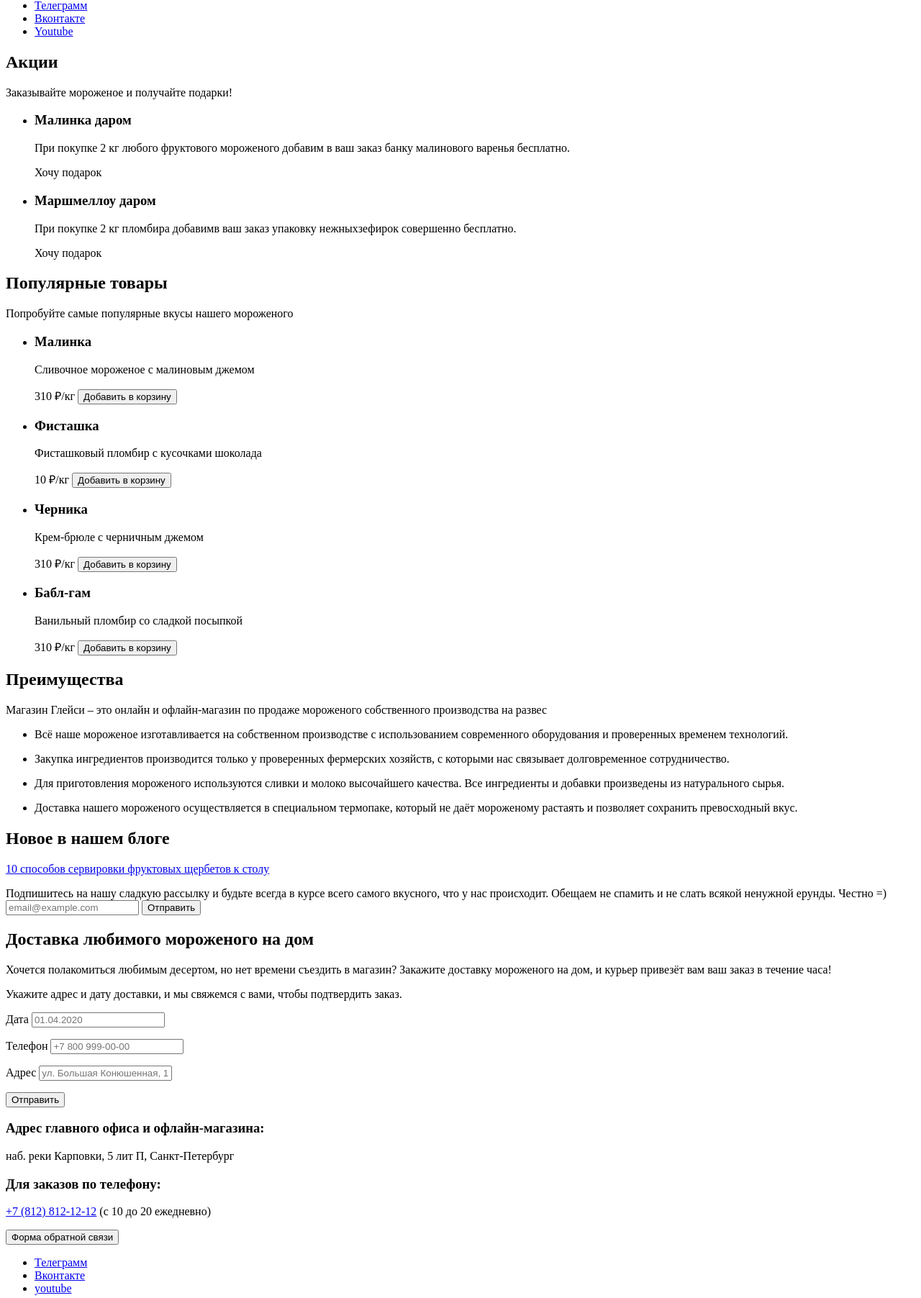
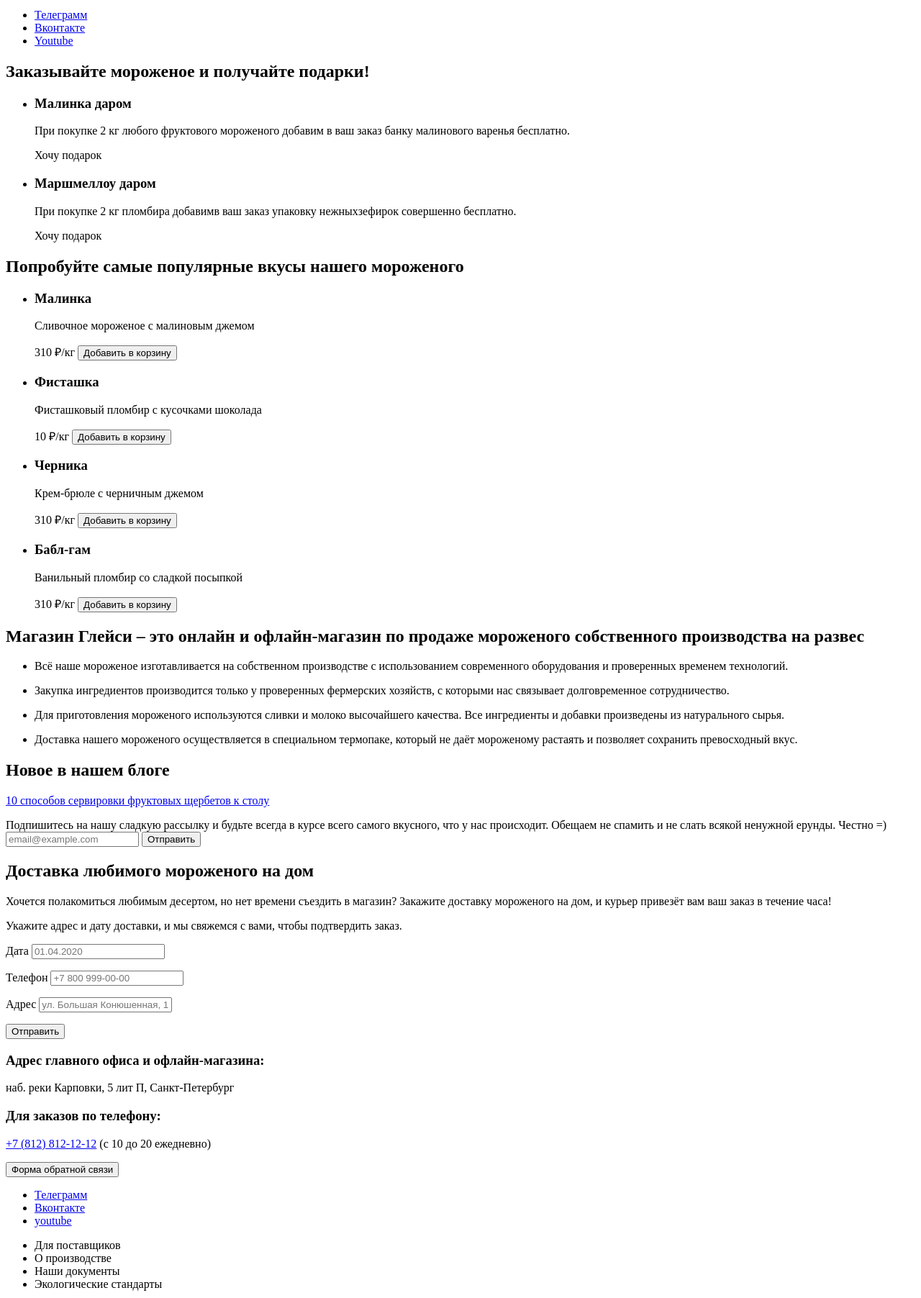
Before and after one commit to htmlacademy-htmlcss/122895-gllacy-35, a plain HTML site: page index.html in a window 1280 px wide. Shown: the part 901-2705 px from the top of the page at 72% size. Drawn offline with Linux system fonts and the light colour scheme; files whose address does not match are found by name.

Commit message:
Вносит правки в index

```diff
--- a/index.html
+++ b/index.html
@@ -13,8 +13,7 @@
   </head>
   <body>
     <!--   ?ШАПКА САЙТА    -->
-    <header class="main__header">
-      <div class="container">
+    <header class="main__header container">
       <nav class="header__navigation">
         <!--*Логотип-->
         <div class="header_logo">
@@ -63,7 +62,6 @@
           </li>
         </ul>
       </nav>
-      </div>
     </header>
 
     <!--   ?ОСНОВНОЕ МЕНЮ    -->
@@ -73,11 +71,9 @@
       <!--TODO СЛАЙДЕР-->
       <section class="assortment">
         <div class="assortment__wrapper assortment__slider">
-          <!--  <h2 class="visually-hidden">Ассортимент</h2>-->
-
           <!--*ОПИСАНИЕ-->
           <div class="assortment__about">
-            <p class="title">Нежный пломбир с клубничным джемом</p>
+            <h2 class="title">Нежный пломбир с клубничным джемом</h2>
             <p class="description">
               Натуральное мороженое из свежих сливок и молока с вкуснейшим
               клубничным джемом – это идеальный десерт для всей семьи.
@@ -86,6 +82,7 @@
               Заказать
             </button>
           </div>
+
           <!--*ФОТО-->
           <div class="assortment__slider">
             <img
@@ -110,9 +107,9 @@
               alt="Мороженного с синим джемом"
             />
           </div>
+
           <!--*СОЦ.СЕТИ-->
-          <div class="socials socials__header">
-            <ul class="socials__list">
+          <ul class="socials socials__header">
             <li class="socials__item">
               <a class="socials__link" href="https://t.me/htmlacademy">
                 <span class="visually-hidden"> Телеграмм </span>
@@ -133,25 +130,17 @@
             </li>
           </ul>
         </div>
-        </div>
       </section>
 
       <!--TODO АКЦИИ-->
       <section class="promotions">
-        <!---->
-        <h2 class="visually-hidden">Акции</h2>
-        <p class="title title-center">
+        <h2 class="title title-center">
           Заказывайте мороженое и получайте подарки!
-        </p>
+        </h2>
         <!--СПИСОК-->
         <ul class="promotions__list">
           <li class="promotions__item">
             <h3 class="promotions__title">Малинка даром</h3>
-            <!--  <img
-              class="promotions__image"
-              src="/content/sale_малина.png"
-              alt="Малиновое мороженное"
-            />-->
             <p class="populsr__description">
               При покупке 2 кг любого фруктового мороженого добавим в ваш заказ
               банку малинового варенья бесплатно.
@@ -160,11 +149,6 @@
           </li>
           <li class="promotions__item">
             <h3 class="promotions__title">Маршмеллоу даром</h3>
-            <!--  <img
-              class="promotions__image"
-              src="/content/sale_маршмелоу.png"
-              alt="Малиновое мороженное"
-            />-->
             <p class="populsr__description">
               При покупке 2 кг пломбира добавимв ваш заказ упаковку
               нежныхзефирок совершенно бесплатно.
@@ -176,19 +160,13 @@
 
       <!--TODO ПОПУЛЯРНЫЕ ТОВАРЫ-->
       <section class="bestseller">
-        <!---->
-        <h2 class="visually-hidden">Популярные товары</h2>
-        <p class="title title-center">
+        <h2 class="title title-center">
           Попробуйте самые популярные вкусы нашего мороженого
-        </p>
+        </h2>
         <!--СПИСОК-->
         <ul class="bestseller__list">
           <li class="bestseller__item">
             <h3 class="bestseller__title">Малинка</h3>
-            <!--    <img
-              src="/content/ice_cream-малинка.png"
-              alt="Малиновое мороженное"
-            />-->
             <p class="popular__description">
               Сливочное мороженое с малиновым джемом
             </p>
@@ -199,10 +177,6 @@
           </li>
           <li class="bestseller__item">
             <h3 class="bestseller__title">Фисташка</h3>
-            <!--   <img
-              src="/content/ice_cream-фисташка.png"
-              alt="Малиновое мороженное"
-            />-->
             <p class="popular__description">
               Фисташковый пломбир с кусочками шоколада
             </p>
@@ -213,10 +187,6 @@
           </li>
           <li class="bestseller__item">
             <h3 class="bestseller__title">Черника</h3>
-            <!--  <img
-              src="/content/ice_cream-черника.png"
-              alt="Малиновое мороженное"
-            />-->
             <p class="popular__description">Крем-брюле с черничным джемом</p>
             <span class="popular__price bold_font">310 ₽/кг</span>
             <button class="bestseller__card card" type="button">
@@ -243,12 +213,10 @@
       <!--TODO ОСОБЕННОСТИ-->
       <section class="advantages">
         <div class="advantages__wrapper">
-          <!---->
-          <h2 class="visually-hidden">Преимущества</h2>
-          <p class="title title-center">
+          <h2 class="title title-center">
             Магазин Глейси – это онлайн и офлайн-магазин по продаже мороженого
             собственного производства на развес
-          </p>
+          </h2>
           <!--СПИСОК-->
           <ul class="advantages__list">
             <li class="advantages__item">
@@ -295,7 +263,6 @@
 
       <!--TODO ПОДПИСКА-->
       <article class="subscription">
-        <!--  <h2 class="visually-hidden">Подписка</h2>-->
         <form
           class="subscription__form"
           action="mailto:email@example.com"
@@ -322,15 +289,13 @@
 
       <!--TODO ФОРМА ОБРАТНОЙ СВЯЗИ-->
       <section class="feedback">
-        <div class="feedback _wrapper">
-          <!--     <h2 class="visually-hidden">Форма обратной связи</h2>-->
         <!--*ОПИСАНИЕ-->
         <div class="feedback__about">
           <h2 class="title">Доставка любимого мороженого на дом</h2>
           <p class="description">
             Хочется полакомиться любимым десертом, но нет времени съездить в
-              магазин? Закажите доставку мороженого на дом, и курьер привезёт
-              вам ваш заказ в течение часа!
+            магазин? Закажите доставку мороженого на дом, и курьер привезёт вам
+            ваш заказ в течение часа!
           </p>
         </div>
         <!--*Фо-->
@@ -375,12 +340,10 @@
             </button>
           </form>
         </div>
-        </div>
       </section>
 
       <!--TODO КОНТАКТЫ-->
       <section class="contacts">
-        <!--    <h2 class="visually-hidden">Контакты</h2>-->
         <form class="feedback__form" action="#" method="get">
           <h3 class="contacts__subtitle">
             Адрес главного офиса и офлайн-магазина:
@@ -405,8 +368,7 @@
     <!--  ?ПОДВАЛ САЙТА    -->
     <footer class="main__footer">
       <!--*СОЦ.СЕТИ-->
-      <div class="socials socials__footer">
-        <ul class="socials__list">
+      <ul class="socials socials__footer">
         <li class="socials__item">
           <a class="socials__link" href="https://t.me/htmlacademy">
             <span class="visually-hidden"> Телеграмм </span>
@@ -426,10 +388,8 @@
           </a>
         </li>
       </ul>
-      </div>
 
       <!--*Навигация-->
-      <nav class="footer__navigation">
       <ul class="footer__navigation_list">
         <li class="footer__navigation_item footer__navigation_item-like">
           <span class="bold_font">Для поставщиков</span>
@@ -438,7 +398,6 @@
         <li class="footer__navigation_item">Наши документы</li>
         <li class="footer__navigation_item">Экологические стандарты</li>
       </ul>
-      </nav>
 
       <div class="footer__copyright">
         <img
```
Lines whose indentation alone changed are shown as unchanged.
